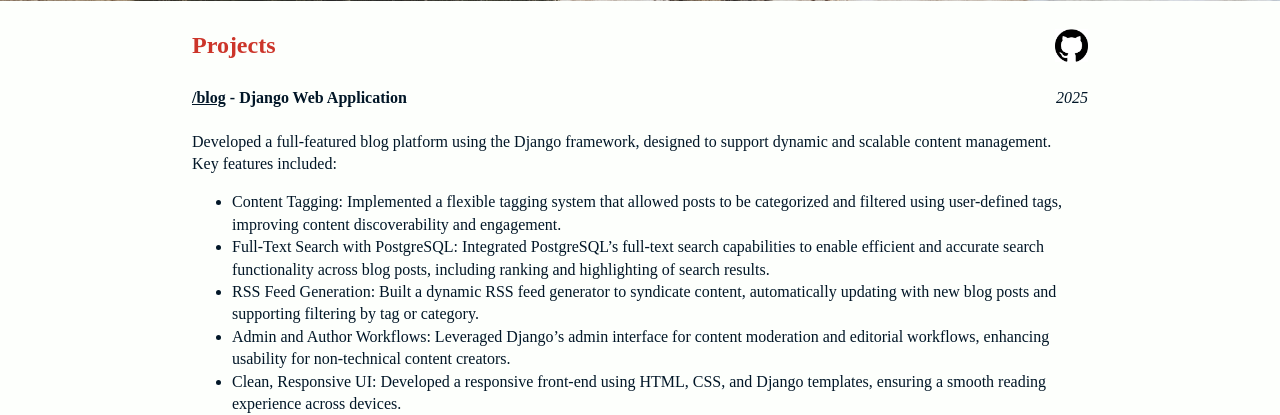
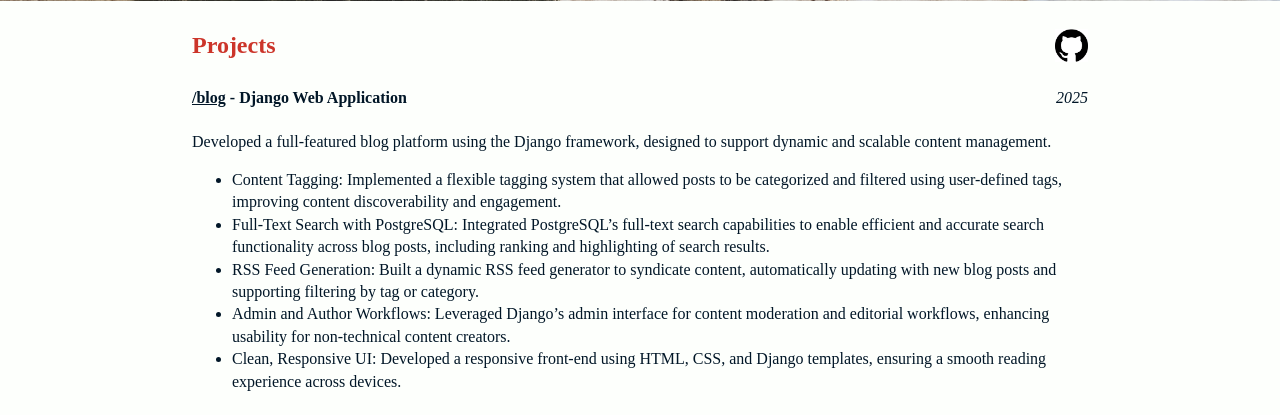
Before and after one commit to wielandtech/w_tech, a Django app: page / in a window 1280 px wide. Shown: the part 4301-4716 px from the top of the page. Run offline with Django 5.2, Linux system fonts and the light colour scheme.

Commit message:
nuke some text

```diff
--- a/wielandtech/core/templates/core/projects.html
+++ b/wielandtech/core/templates/core/projects.html
@@ -15,8 +15,6 @@
 
 	<p>
 		Developed a full-featured blog platform using the Django framework, designed to support dynamic and scalable content management.
-		<br>
-		Key features included:
 	</p>
 
 	<ul>
```
